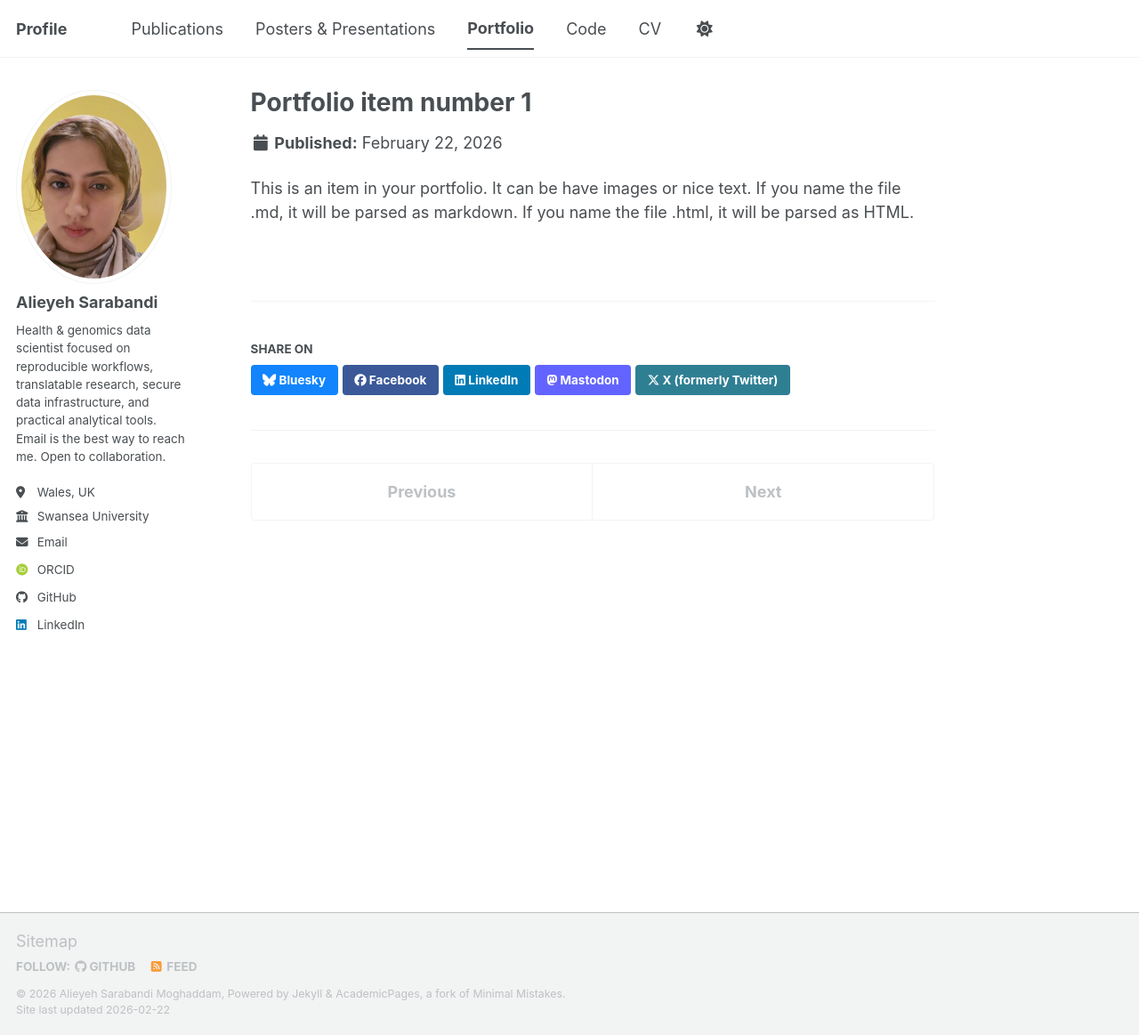
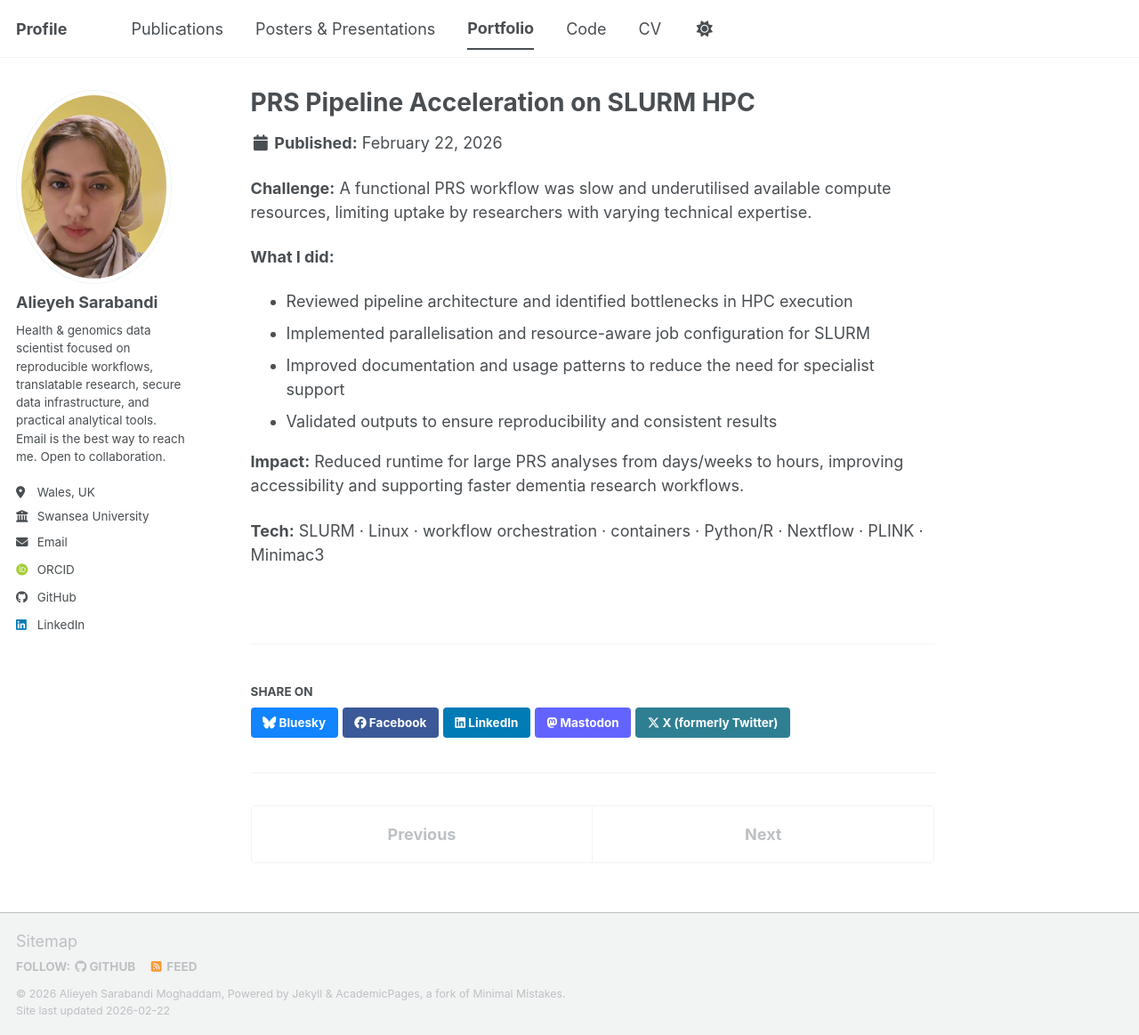
Before and after one commit to Alieyeh/alieyeh.github.io, a Jekyll site: the page built from _portfolio/portfolio-2.md, in a window 1280 px wide and 1163 px high. Shown: the whole window at 89% size. Built offline with Jekyll 4.4.1, drawn with Linux system fonts in a browser that asks for light colours; some web fonts are replaced; a script bundle is joined from its source files by our own code; library files that are not in the unit come from our copies.

Commit message:
Update portfolio-2.md

```diff
--- a/_portfolio/portfolio-2.md
+++ b/_portfolio/portfolio-2.md
@@ -1,7 +1,17 @@
 ---
-title: "Portfolio item number 1"
-excerpt: "Short description of portfolio item number 1<br/><img src='/images/500x300.png'>"
+title: "PRS Pipeline Acceleration on SLURM HPC"
+excerpt: "Re-architected a polygenic risk score workflow for distributed execution and improved resource utilisation, reducing runtime and improving usability for non-expert users."
 collection: portfolio
 ---
 
-This is an item in your portfolio. It can be have images or nice text. If you name the file .md, it will be parsed as markdown. If you name the file .html, it will be parsed as HTML.
+**Challenge:** A functional PRS workflow was slow and underutilised available compute resources, limiting uptake by researchers with varying technical expertise.
+
+**What I did:**
+- Reviewed pipeline architecture and identified bottlenecks in HPC execution
+- Implemented parallelisation and resource-aware job configuration for SLURM
+- Improved documentation and usage patterns to reduce the need for specialist support
+- Validated outputs to ensure reproducibility and consistent results
+
+**Impact:** Reduced runtime for large PRS analyses from days/weeks to hours, improving accessibility and supporting faster dementia research workflows.
+
+**Tech:** SLURM · Linux · workflow orchestration · containers · Python/R · Nextflow · PLINK · Minimac3
```
